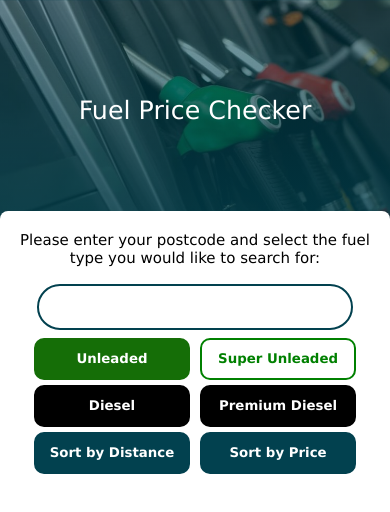
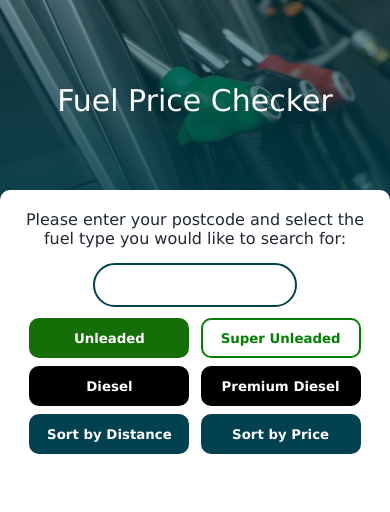
Before and after one commit to RyanNolan1/fuel-price-checker, a website with bundled scripts: page index.html in a window 390 px wide. Built offline with nearby package versions, Linux system fonts and the light colour scheme; some packages are replaced by stand-ins of ours; no server answers.

Commit message:
this will add further styling and make the page more responsive for desktop

```diff
--- a/index.html
+++ b/index.html
@@ -15,12 +15,14 @@
     </header>
     <p id="instructions">Please enter your postcode and select the fuel type you would like to search for:</p>
     <input type="text" id="post-code-input" />
-    <button id="unleaded" type="submit">Unleaded</button>
-    <button id="super-unleaded" type="submit">Super Unleaded</button>
-    <button id="diesel" type="submit">Diesel</button>
-    <button id="premium-diesel" type="submit">Premium Diesel</button>
-    <button id="sort-by-distance" type="submit">Sort by Distance</button>
-    <button id="sort-by-price" type="submit">Sort by Price</button>
+    <section id="button-container">
+    <button class="buttons" id="unleaded" type="submit">Unleaded</button>
+    <button class="buttons" id="super-unleaded" type="submit">Super Unleaded</button>
+    <button class="buttons" id="diesel" type="submit">Diesel</button>
+    <button class="buttons" id="premium-diesel" type="submit">Premium Diesel</button>
+    <button class="buttons" id="sort-by-distance" type="submit">Sort by Distance</button>
+    <button  class="buttons" id="sort-by-price" type="submit">Sort by Price</button>
+    </section>
     <ul id="station-results"></ul>
    </section>
   </body>
--- a/styles.css
+++ b/styles.css
@@ -3,6 +3,10 @@
   padding: 0;
   font-family: "Lucida Sans", "Lucida Sans Regular", "Lucida Grande",
     "Lucida Sans Unicode", Geneva, Verdana, sans-serif;
+}
+
+html {
+  font-size: 62.5%;
 }
 
 body {
@@ -11,41 +15,44 @@ body {
 
 #container {
   display: block;
+  text-align: center;
 }
 
 header {
-  font-size: 3vh;
+  font-size: 3rem;
   color: white;
-  height: 26vh;
+  height: 20rem;
   display: flex;
   align-items: center;
   justify-content: center;
-  background:linear-gradient(rgb(2, 65, 79, 0.5), rgb(2, 65, 79, 0.8)), url("./images/fuel-pumps.jpg");
+  background: linear-gradient(rgb(2, 65, 79, 0.5), rgb(2, 65, 79, 0.8)),
+    url("./images/fuel-pumps.jpg");
   background-position: center;
   background-size: cover;
   flex-direction: column;
   position: relative;
+  max-width: 80rem;
+  margin: 0 auto;
 }
 
 #header-indent {
   background-color: rgb(255, 255, 255);
   width: 100%;
-  height: 1vh;;
-  bottom: 0px;
+  height: 1rem;
   position: absolute;
   bottom: 0;
-  border-radius: 10px 10px 0px 0px
+  border-radius: 1rem 1rem 0rem 0rem;
 }
 
 #instructions {
-  font-size: 15px;
-  padding: 3%;
-  border-radius: 20px;
+  font-size: 1.6rem;
+  padding: 1rem;
+  color:#202834;
 }
 
 #post-code-input {
   width: 80vw;
-  height: 5vh;
+  height: 4rem;
   border-radius: 40px;
   margin: 5px;
   text-align: center;
@@ -54,110 +61,66 @@ header {
   border-color: #02414f;
   border-width: 2px;
   border-style: solid;
+  max-width: 20rem;
+  color:#202834;
+
+}
+
+#button-container {
+  max-width: 60rem;
+  margin: 0 auto;
+  margin-bottom: 0.5rem;
+  margin-top: 0.2rem;
+}
+
+.buttons {
+  font-weight: 600;
+  width: 16rem;
+  height: 4rem;
+  margin: 0.4rem 0.4rem 0.4rem 0.4rem;
+  border-radius: 1rem;
+  border-width: 0.2rem;
+  border-style: solid;
+}
+
+.buttons:focus {
+  outline: 2px solid orange;
 }
 
 #unleaded {
   background-color: rgb(21, 110, 7);
   color: rgb(255, 255, 255);
-  font-weight: 600;
-  width: 40vw;
-  height: 5vh;
-  border-radius: 10px;
-  margin: 2.5px;
   border-color: rgb(21, 110, 7);
-  border-width: 2px;
-  border-style: solid;
 }
-
-#unleaded:focus {
-  outline:2px solid orange;
-}
-
 
 #super-unleaded {
   background-color: white;
   color: green;
-  font-weight: 600;
-  width: 40vw;
-  height: 5vh;
-  border-radius: 10px;
-  margin: 2.5px;
   border-color: green;
-  border-width: 2px;
-  border-style: solid;
-}
-
-#super-unleaded:focus {
-  outline:2px solid orange;
 }
 
 #diesel {
   background-color: black;
   color: white;
-  font-weight: 600;
-  width: 40vw;
-  height: 5vh;
-  border-radius: 10px;
-  margin: 2.5px;
   border-color: black;
-  border-width: 2px;
-  border-style: solid;
 }
-
-#diesel:focus {
-  outline:2px solid orange;
-}
-
 
 #premium-diesel {
   background-color: black;
   color: white;
-  font-weight: 600;
-  width: 40vw;
-  height: 5vh;
-  border-radius: 10px;
-  margin: 2.5px;
   border-color: black;
-  border-width: 2px;
-  border-style: solid;
-}
-
-#premium-diesel:focus {
-  outline:2px solid orange;
 }
 
 #sort-by-distance {
-  color:white;
-  background-color:#02414f;
-  font-weight: 600;
-  width: 40vw;
-  height: 5vh;
-  border-radius: 10px;
-  margin: 2.5px;
-  border-color:#02414f;
-  border-width: 2px;
-  border-style: solid;
-}
-
-#sort-by-distance:focus {
-  outline:2px solid orange;
+  color: white;
+  background-color: #02414f;
+  border-color: #02414f;
 }
 
 #sort-by-price {
-  color:white;
-  background-color:#02414f;
-  font-weight: 600;
-  width: 40vw;
-  height: 5vh;
-  border-radius: 10px;
-  margin: 2.5px 2.5px 10px 2.5px;
-  border-color:#02414f;
-  border-width: 2px;
-  border-style: solid;
-}
-
-#sort-by-price:focus {
-  outline:2px solid orange;
+  color: white;
+  background-color: #02414f;
+  border-color: #02414f;
 }
 
 #station-results {
@@ -165,71 +128,78 @@ header {
   display: flex;
   align-items: center;
   justify-content: center;
-  filter: drop-shadow(5px 5px 4px #dcdcde);
+  filter: drop-shadow(5px 5px 4px #848484);
 }
 
 #station {
-  width: 90vw;
+  max-width: 100em;
   text-align: center;
   display: flex;
   flex-direction: column;
   justify-content: center;
-  margin-bottom: 1vh;
 }
 
 .station-list {
   width: 90vw;
+  max-width: 60rem;
   background-color: rgb(255, 255, 255);
-  height: 12vh;
-  border-radius: 10px;
+  height: 10rem;
+  border-radius: 1rem;
   display: flex;
   flex-direction: row;
-  margin-bottom: 1vh;
+  margin-bottom: 1rem;
 }
 
 .station-logo {
-  width: 24vw;
+  width:30rem;
   background-color: #02414f;
   align-items: center;
   justify-content: center;
   display: flex;
-  font-size: 80%;
   flex-direction: column;
   color: white;
-  font-size: 12px;
+  font-size: 1.2rem;
   border-radius: 10px 0px 0px 10px;
 }
 
 #station-town {
-  height: 20px;
   color: white;
-  width: 20vw;
-  font-size: .8em;
+  width: 100%;
+  font-size: .8rem;
 }
 
 #station-details {
-    width: 44vw;
-    padding: 5px;
+  width: 60rem;
+  padding: 0.5rem;
   display: flex;
   flex-direction: column;
 }
 
 #station-address {
-    height: 10vh;
+  height: 8rem;
+}
+
+#miles-from {
+  font-size: .8remem;
+  text-align: left;
+  padding: 0rem;
+  margin-top: 1vh;
+  color: rgb(81, 81, 81);
+  vertical-align: bottom;
 }
 
 
 h1 {
   display: inline-block;
-  font-size: 1em;
-  margin-bottom: .1em;
-
+  margin-bottom: 0.2rem;
+  font-size: 80%;
+  max-width: 80%;
 }
 
 h2 {
-  width: 100%;
   text-align: left;
-  font-size: .6rem;
+  font-size: 1.4rem;
+  color: #202834;
 }
 
 #fuel-price-container {
@@ -238,27 +208,19 @@ h2 {
   justify-items: center;
   display: flex;
   flex-direction: column;
-    padding: 5px;
-    width: 17vw;
+  padding: 1rem;
+  width: 16vw;
+  max-width: 6rem;
 }
 
 #fuel-price {
   font-size: 1.5vh;
   color: white;
   background-color: #02414f;
-    border-radius:10px;
+  border-radius: 10px;
   align-items: center;
   justify-items: center;
   text-align: center;
-    padding: 5px;
-    width: 14vw;
+  padding: 0.5rem;
+  width: 5rem;
 }
-
-#miles-from {
-    font-size: .5em;
-    text-align: left;
-    padding: 0px;
-    margin-top: 1vh;
-    color: grey;
-    vertical-align: bottom;
-}
```
Lines whose indentation alone changed are shown as unchanged.
